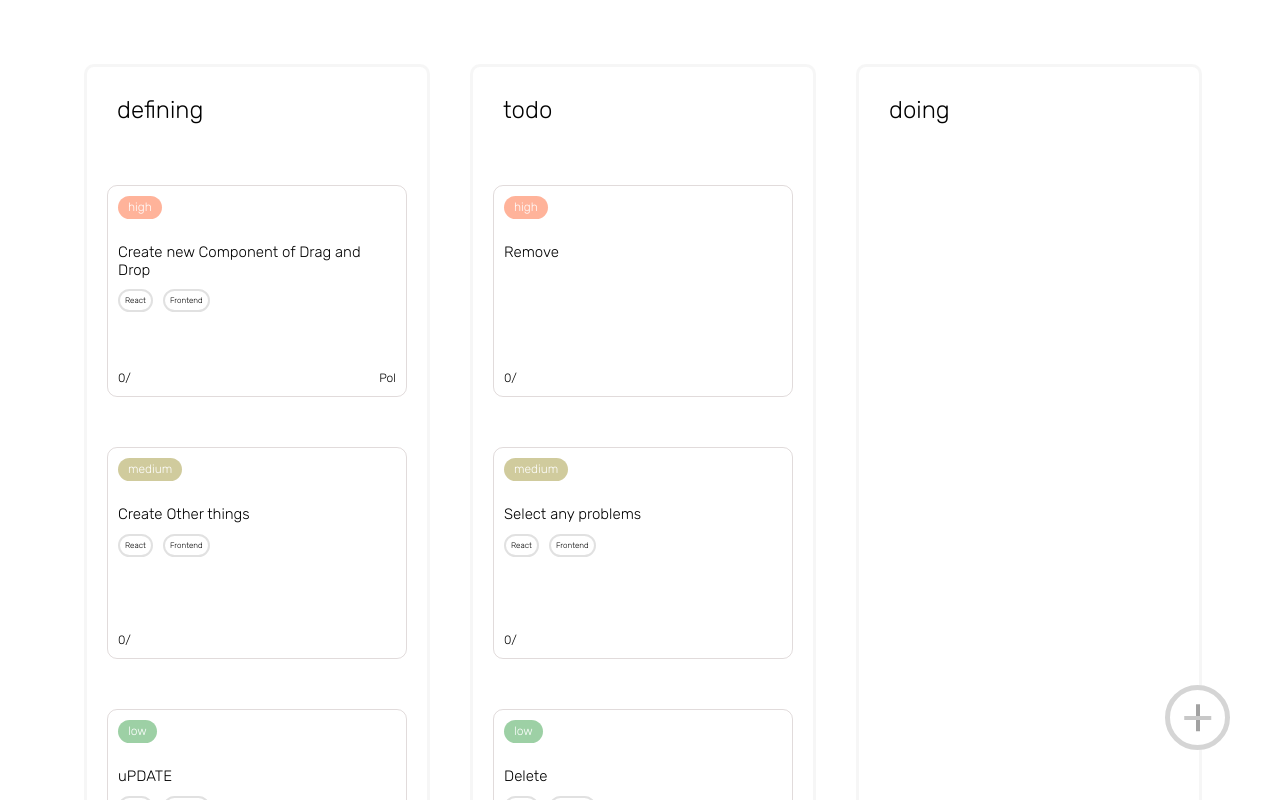
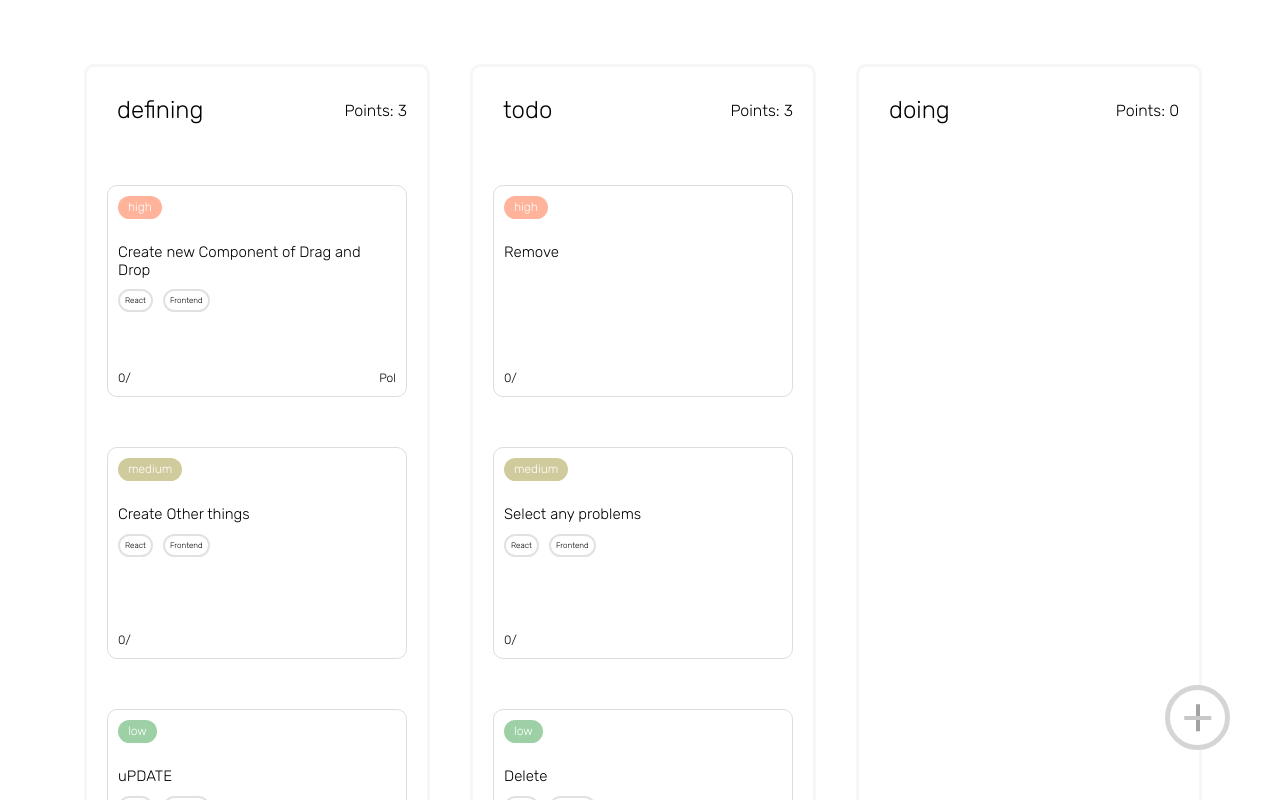
Before and after one commit to MrPloman/trello, a React (Vite) app: page / in a window 1280 px wide. Shown: the top 800 px of the page. Built offline with nearby package versions, Linux system fonts and the light colour scheme.

Commit message:
points collected and added to the top

```diff
--- a/src/components/modal/modal.tsx
+++ b/src/components/modal/modal.tsx
@@ -75,7 +75,6 @@ export const ModalComponent = () => {
 
     const handleFormUpdate = (e: { target: { value: string; name: string } }) => {
         const { value, name } = e.target;
-        console.log(value, name);
         setFormTaskState((lastState) => ({
             ...lastState,
             [name]: value,
@@ -189,7 +188,7 @@ export const ModalComponent = () => {
                                             <option value="test">Test </option>
                                             <option value="done">Done </option>
                                             <option value="uploaded">Uploaded </option>
-                                            <option value="delivered">Delivered </option>
+                                            <option value="approved">Approved </option>
                                         </select>
                                     </div>
                                     <div className="selector">
--- a/src/components/stage/stage.scss
+++ b/src/components/stage/stage.scss
@@ -7,11 +7,17 @@
     display: flex;
     flex-direction: column;
     position: relative;
+    #title {
+        display: flex;
+        flex-direction: row;
+        justify-content: space-between;
+        align-items: center;
+        h2 {
+            margin: 0;
+            padding: 10px;
+        }
+    }
 
-    h2 {
-        margin: 0;
-        padding: 10px;
-    }
     #tasks {
         transition: 1s;
         opacity: 1;
--- a/src/components/stage/stage.tsx
+++ b/src/components/stage/stage.tsx
@@ -8,6 +8,12 @@ import { updateDrag } from "../../store/actions/dragActions";
 
 export const StageComponent = (_props: { stage: StageModel }) => {
     const dispatch = useAppDispatch();
+    const getAllPoints = () => {
+        return _props.stage.cards.reduce(
+            (accumulator, currentValue) => Number(accumulator) + Number(currentValue.points),
+            0
+        );
+    };
 
     const dispatchNewFinalPosition = (stage: StageModel | undefined) => {
         if (stage) {
@@ -23,7 +29,10 @@ export const StageComponent = (_props: { stage: StageModel }) => {
             onDragOver={() => dispatchNewFinalPosition(_props.stage)}
             onDragEnd={() => dispatchNewFinalPosition(undefined)}
         >
-            <h2>{_props.stage.name}</h2>
+            <div id="title">
+                <h2>{_props.stage.name}</h2>
+                <span> Points: {getAllPoints()}</span>
+            </div>
             <DropSpace
                 numberOfTasks={_props.stage.cards.length}
                 position={0}
--- a/src/config/stages.config.ts
+++ b/src/config/stages.config.ts
@@ -86,7 +86,7 @@ export const StagesConfig: StageModel[] = [
         cards: [],
     },
     {
-        name: "delivered",
+        name: "approved",
         cards: [],
     },
 ];
--- a/src/types/stages.types.ts
+++ b/src/types/stages.types.ts
@@ -6,4 +6,4 @@ export type Stages =
     | "test"
     | "done"
     | "uploaded"
-    | "delivered";
+    | "approved";
```
